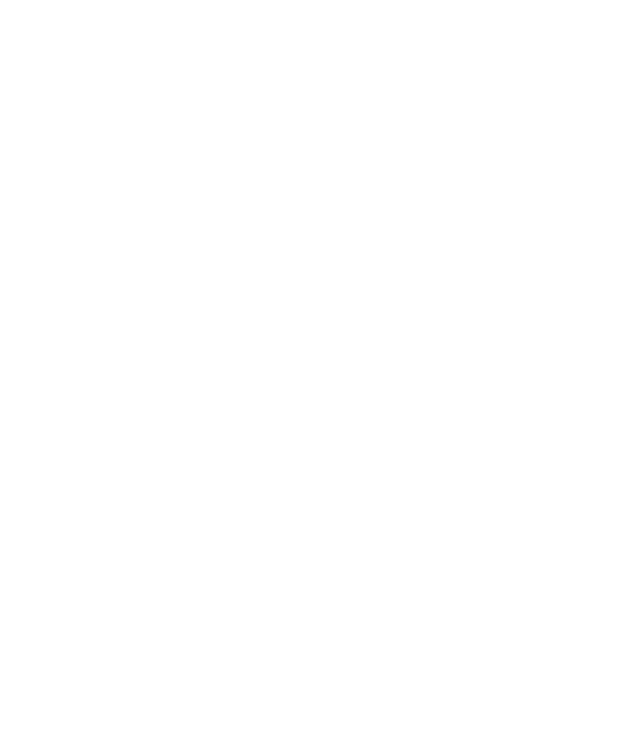
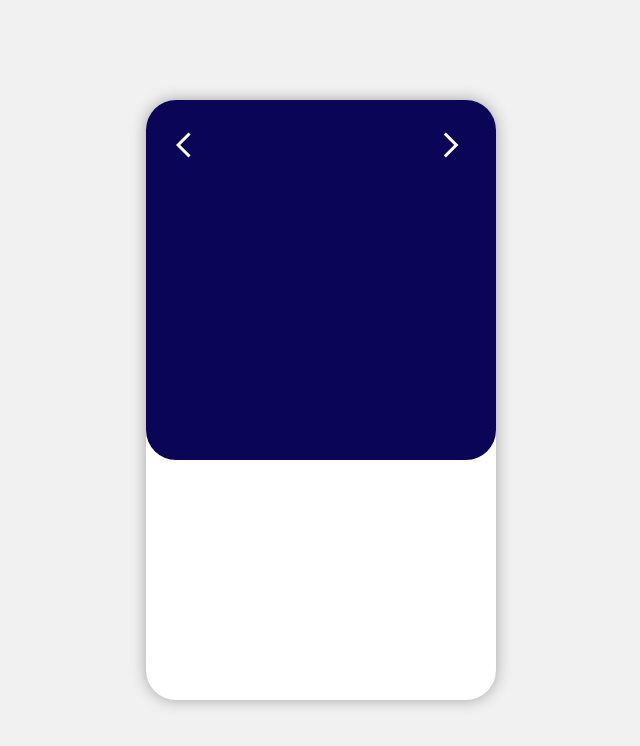
Before and after one commit to edu-cardoso/card-animado, a plain HTML site: page index.html in a window 1280 px wide. Shown: the whole page, without its empty margins (319-959 px from the left). Drawn offline with nearby package versions, Linux system fonts and the light colour scheme.

Commit message:
estilização base

```diff
--- a/index.html
+++ b/index.html
@@ -4,10 +4,28 @@
     <meta charset="UTF-8">
     <meta http-equiv="X-UA-Compatible" content="IE=edge">
     <meta name="viewport" content="width=device-width, initial-scale=1.0">
+    <link rel="stylesheet" href="https://fonts.googleapis.com/css2?family=Material+Symbols+Outlined:opsz,wght,FILL,GRAD@20..48,100..700,0..1,-50..200" />
+    <link rel="stylesheet" href="style.css">
     <title>Card-animado</title>
-    <link rel="stylesheet" href="style.css">
+
 </head>
 <body>
+    <div class="container">
+        <div class="card">
+            <div class="card-items">
+                <div class="card-top">
+                    <div class="icons">
+                        <span class="material-symbols-outlined">arrow_back_ios</span>
+                        <span class="material-symbols-outlined">arrow_forward_ios</span>
+                    </div>
+                </div>
+                <div class="card-bottom">
 
+                </div>
+            </div>
+        </div>
+    </div>
+
+    <script src="script.js"></script>
 </body>
 </html>
--- a/style.css
+++ b/style.css
@@ -0,0 +1,54 @@
+@import url('https://fonts.googleapis.com/css2?family=Montserrat:wght@400;700&family=Poppins:wght@300;400;500;600&display=swap');
+
+* {
+    margin: 0;
+    padding: 0;
+    box-sizing: border-box;
+    font-family: 'Poppins', sans-serif;
+}
+
+body {
+    background: #f1f1f1;
+}
+
+.container {
+    width: 600px;
+    height: 100vh;
+    display: flex;
+    align-items: center;
+    justify-content: center;
+    margin: auto;
+}
+
+.card {
+    width: 350px;
+    height: 600px;
+    position: relative;
+    background: #fff;
+    border-radius: 30px;
+    box-shadow: 0 0 15px 0 rgb(163,163,163);
+}
+
+.card-items {
+    width: 100%;
+    height: 100%;
+}
+
+.card-top {
+    width: 100%;
+    height: 60%;
+    background-color: rgb(11, 5, 87);
+    border-radius: 30px;
+    color: white;
+}
+
+.icons {
+    display: flex;
+    justify-content: space-between;
+}
+
+.icons span {
+    cursor: pointer;
+    padding: 1em;
+    font-size: 30px;
+}
```
Also changed, not shown: img/tenis-1.png (added), img/tenis-2.png (added), script.js (added).
